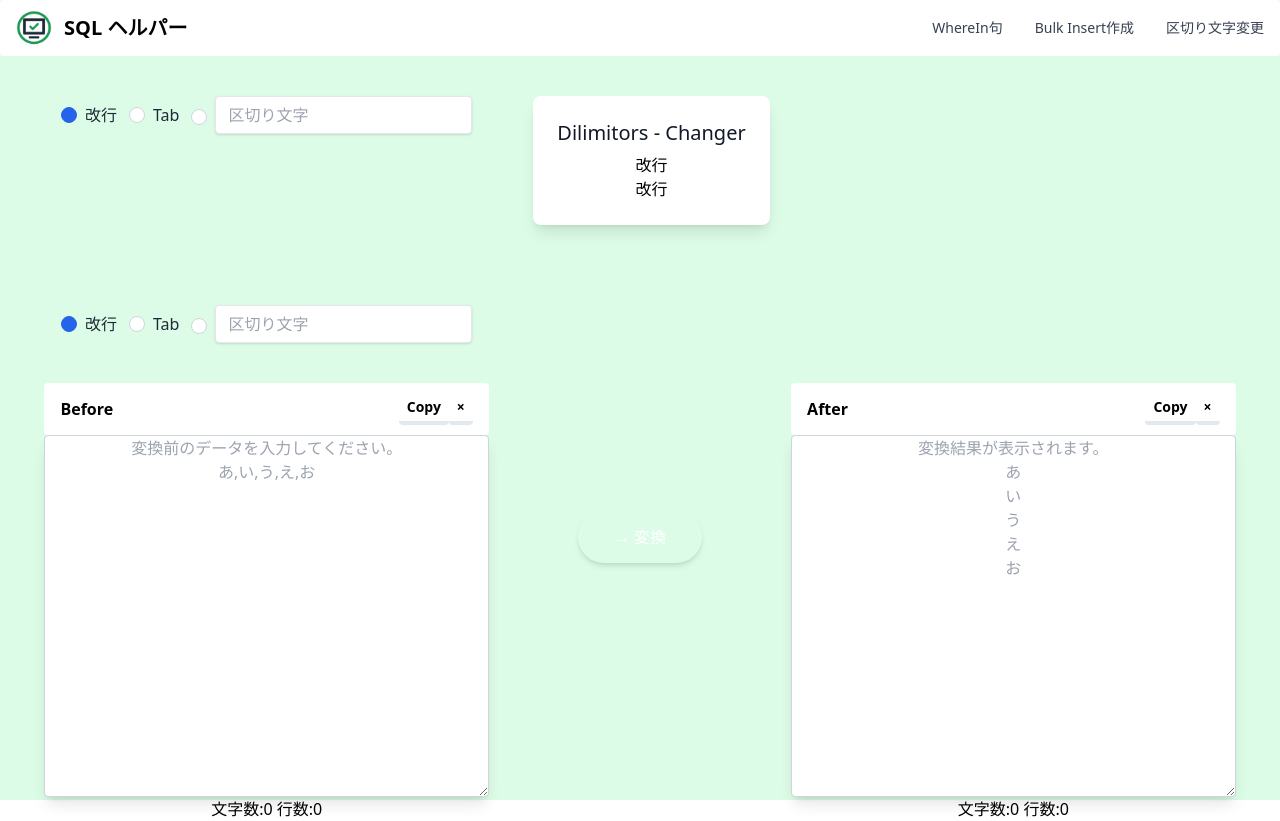
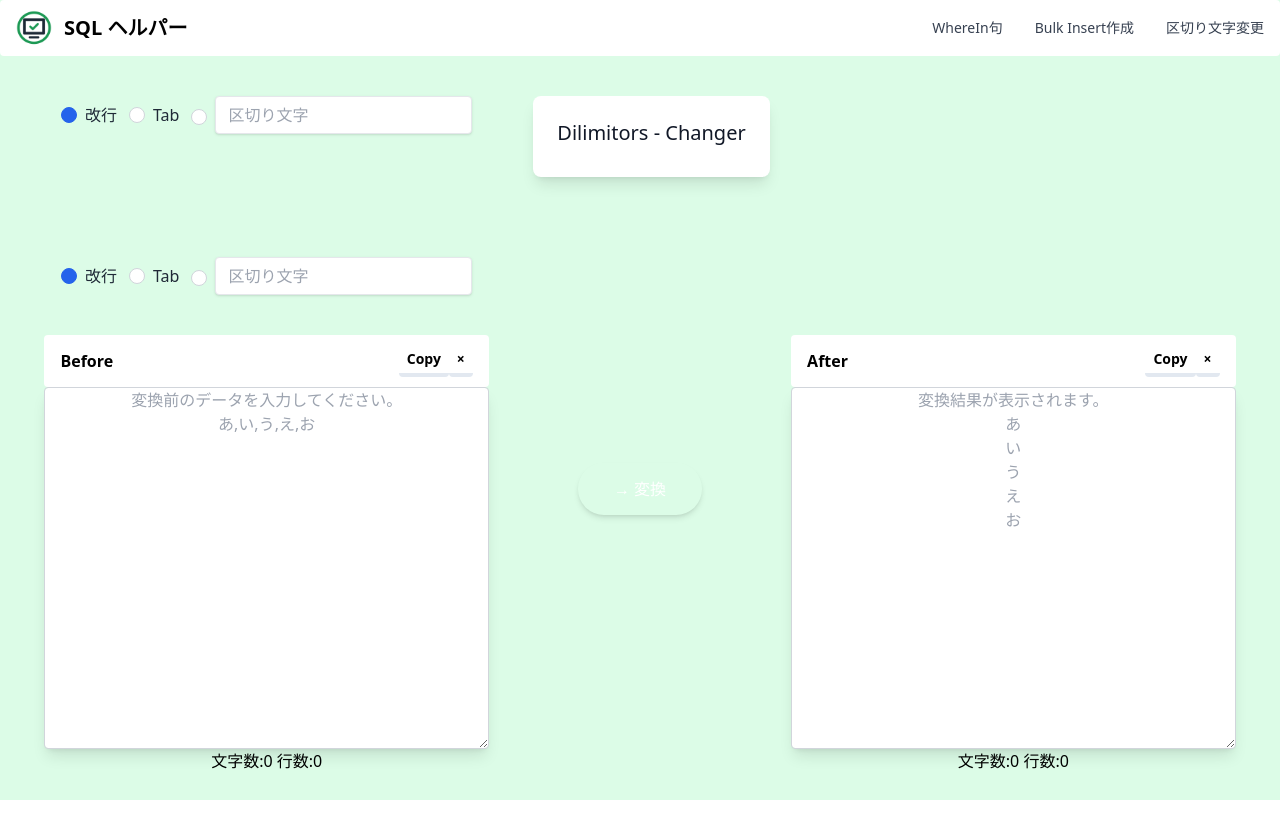
Before and after one commit to junkratmecha/sql-helper, a Nuxt app: page /delimitorchange in a window 1280 px wide. After the commit the page ends 800 px from the top, so only its background shows below. Built offline with nearby package versions, Linux system fonts and the light colour scheme.

Commit message:
hotfix タイトルに文字

```diff
--- a/pages/delimitorchange.vue
+++ b/pages/delimitorchange.vue
@@ -10,8 +10,6 @@
         <h5 class="text-gray-900 text-xl leading-tight font-medium mb-2">
           Dilimitors - Changer
         </h5>
-        <p>{{ beforeInputChild }}</p>
-        <p>{{ afterInputChild }}</p>
       </div>
       <div class="my-10 w-5/12 text-center justify-center">
         <kugiri-words @toParent="inputAfter" />
```
